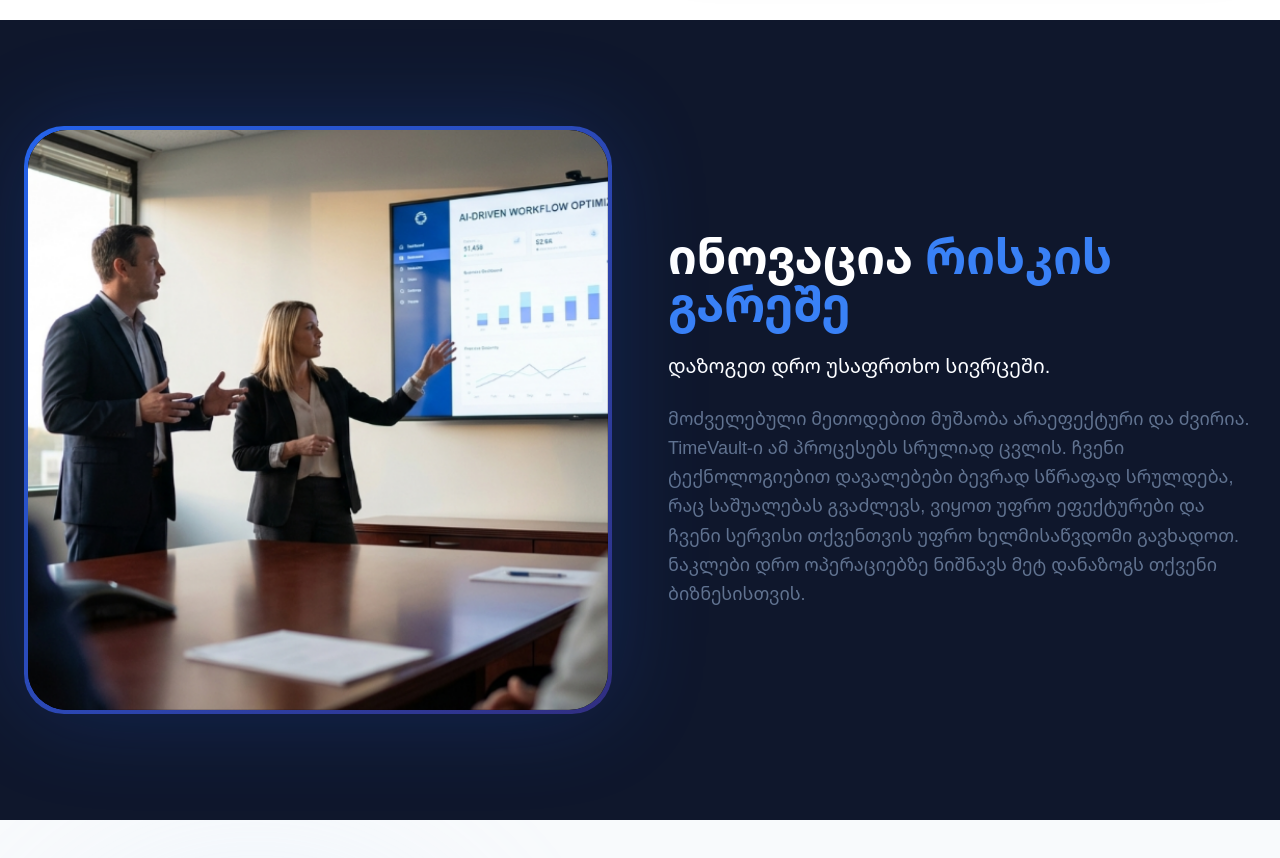
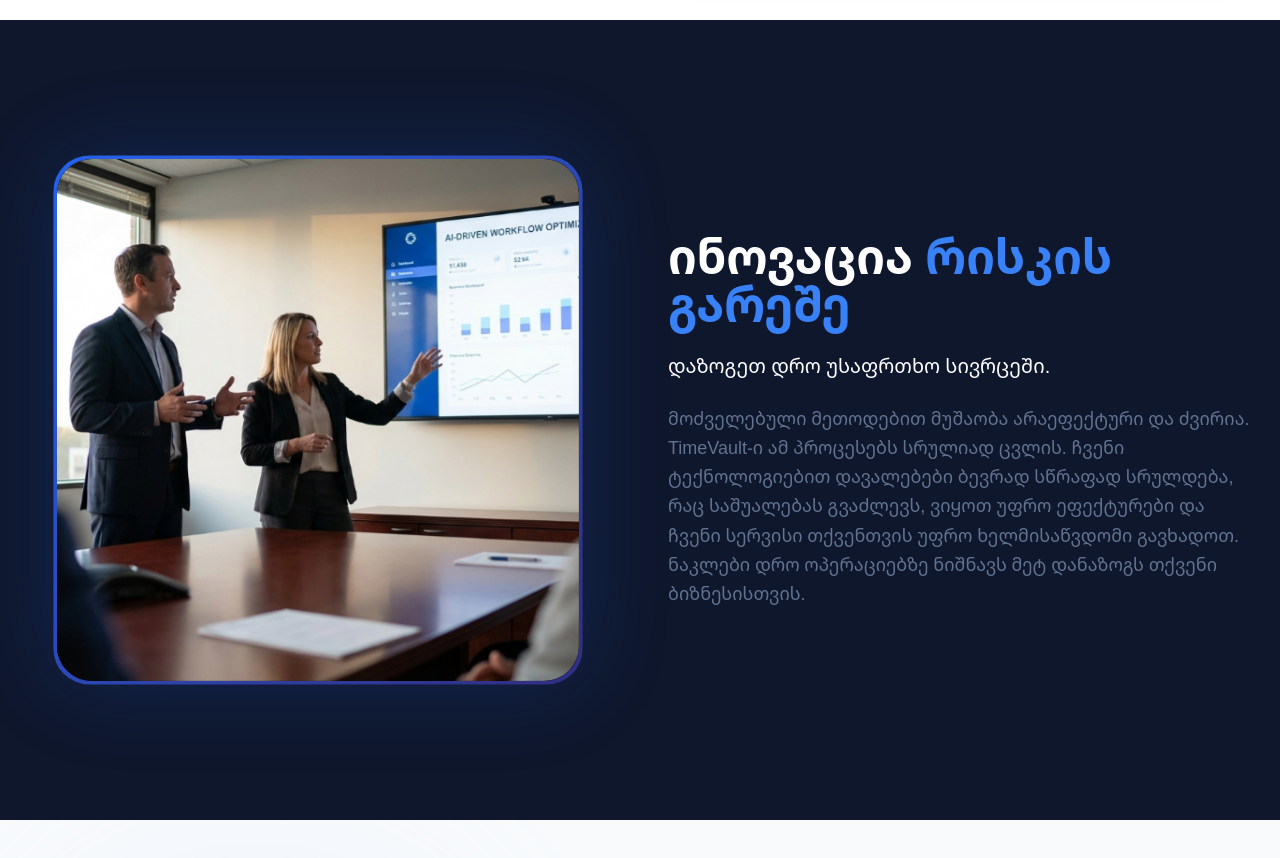
Before and after one commit to Giorgi337/TimeVault, a React (Vite) app: page / in a window 1280 px wide. Shown: the part 1580-2438 px from the top of the page. Built offline with nearby package versions, Linux system fonts and the light colour scheme; the HTML template or start-up script is replaced by a standard one.

Commit message:
Update domain, title, image size, and icon position

```diff
--- a/package.json
+++ b/package.json
@@ -2,6 +2,7 @@
   "name": "timevault---ai-driven-brand-optimization",
   "private": true,
   "version": "0.0.0",
+  "homepage": "https://timevault.ge/",
   "type": "module",
   "scripts": {
     "dev": "vite",
--- a/src/components/Hero.tsx
+++ b/src/components/Hero.tsx
@@ -124,7 +124,7 @@ export const Hero: React.FC = () => {
           label={t('hero.stats.saveHours')}
           delay={0}
           // Tablet Landscape: Adjusted to be closer to center (18% top, 10% left) from corner
-          className={`top-[25%] left-[10%] md:top-[12%] md:left-[2%] md:landscape:top-[18%] md:landscape:left-[6%] ${isGeorgian ? 'lg:top-[12%] lg:left-[14%]' : 'lg:top-[15%] lg:left-[18%]'}`}
+          className={`top-[25%] left-[10%] md:top-[12%] md:left-[2%] md:landscape:top-[18%] md:landscape:left-[6%] ${isGeorgian ? 'lg:top-[12%] lg:left-[14%]' : 'lg:top-[15%] lg:left-[22%]'}`}
           progress={scrollYProgress}
           speed={-250}
           glowColor="rgba(234, 179, 8, 0.15)"
--- a/src/components/Home.tsx
+++ b/src/components/Home.tsx
@@ -94,7 +94,7 @@ export const Home: React.FC<HomeProps> = ({ onNavigate }) => {
               style={{ perspective: 1200 }}
             >
               <TiltCard>
-                <div className="bg-gradient-to-br from-blue-600 to-indigo-900 p-1 rounded-[40px] shadow-[0_0_100px_rgba(37,99,235,0.2)] [transform-style:preserve-3d]">
+                <div className="bg-gradient-to-br from-blue-600 to-indigo-900 p-1 rounded-[40px] shadow-[0_0_100px_rgba(37,99,235,0.2)] [transform-style:preserve-3d] scale-90">
                   <div className="bg-slate-950 rounded-[39px] overflow-hidden aspect-square flex items-center justify-center relative [transform-style:preserve-3d]">
                     <div className="absolute inset-0 bg-slate-950"></div>
                     <img
--- a/src/contexts/LanguageContext.tsx
+++ b/src/contexts/LanguageContext.tsx
@@ -24,7 +24,7 @@ const translations: Record<Language, TranslationMap> = {
     },
     hero: {
       bgText: 'TIMEVAULT',
-      titleLine1: 'The Time Of Changes Is Here',
+      titleLine1: 'Time of changes is here',
       titleLine2: 'Be on the right side of history',
       description: 'We are living through the biggest shift since the internet. TimeVault leverages the power of artificial intelligence to build websites, generate content, and automate your entire workflow.',
       cta: 'Explore Solutions',
```
Also changed, not shown: 1 other file (tests, documents, lock files or other folders).
